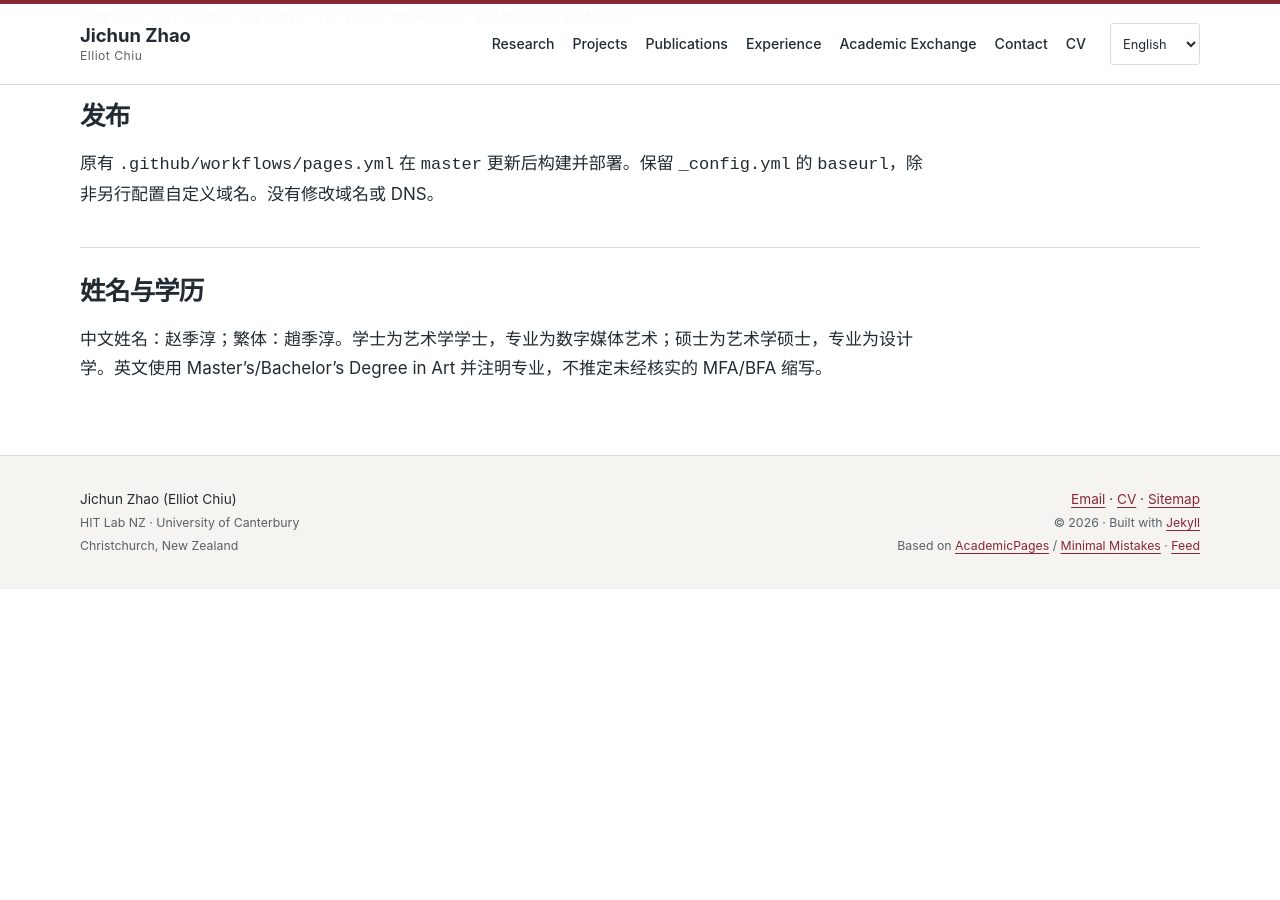
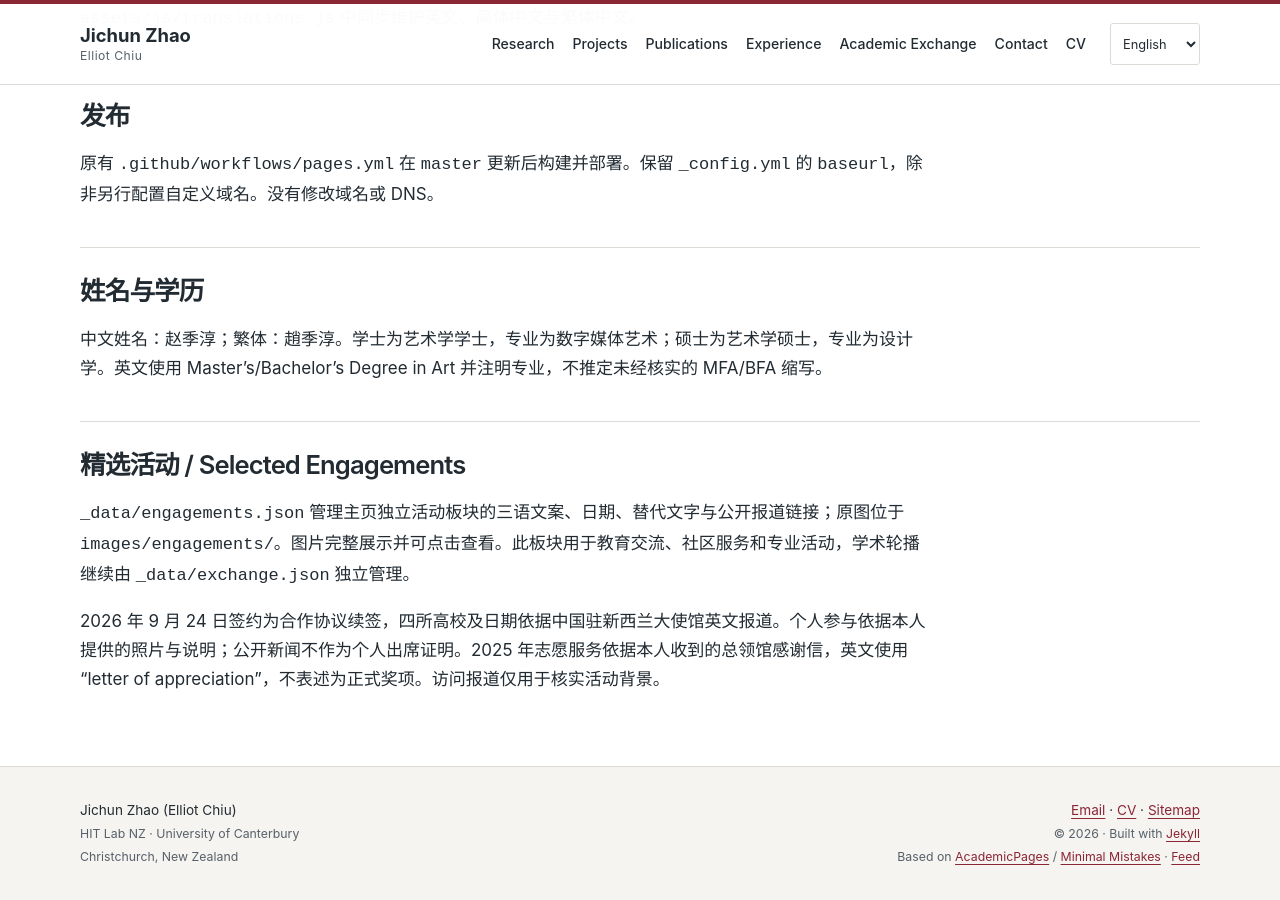
Before and after one commit to Elliot1540/ElliotChiu.github.io, a Jekyll site: the page built from EDITING.md, in a window 1280 px wide and 900 px high, scrolled down 2039 px. Built offline with Jekyll 4.4.1, drawn with Linux system fonts in a browser that asks for light colours; our own code applies the rules of GitHub Pages for plain Markdown files; before the commit the page ends 2628 px from its top, so only the background shows below that.

Commit message:
Document Selected Engagements content and sources

```diff
--- a/EDITING.md
+++ b/EDITING.md
@@ -55,3 +55,9 @@
 ## 姓名与学历
 
 中文姓名：赵季淳；繁体：趙季淳。学士为艺术学学士，专业为数字媒体艺术；硕士为艺术学硕士，专业为设计学。英文使用 Master’s/Bachelor’s Degree in Art 并注明专业，不推定未经核实的 MFA/BFA 缩写。
+
+## 精选活动 / Selected Engagements
+
+`_data/engagements.json` 管理主页独立活动板块的三语文案、日期、替代文字与公开报道链接；原图位于 `images/engagements/`。图片完整展示并可点击查看。此板块用于教育交流、社区服务和专业活动，学术轮播继续由 `_data/exchange.json` 独立管理。
+
+2026 年 9 月 24 日签约为合作协议续签，四所高校及日期依据中国驻新西兰大使馆英文报道。个人参与依据本人提供的照片与说明；公开新闻不作为个人出席证明。2025 年志愿服务依据本人收到的总领馆感谢信，英文使用 “letter of appreciation”，不表述为正式奖项。访问报道仅用于核实活动背景。
```
